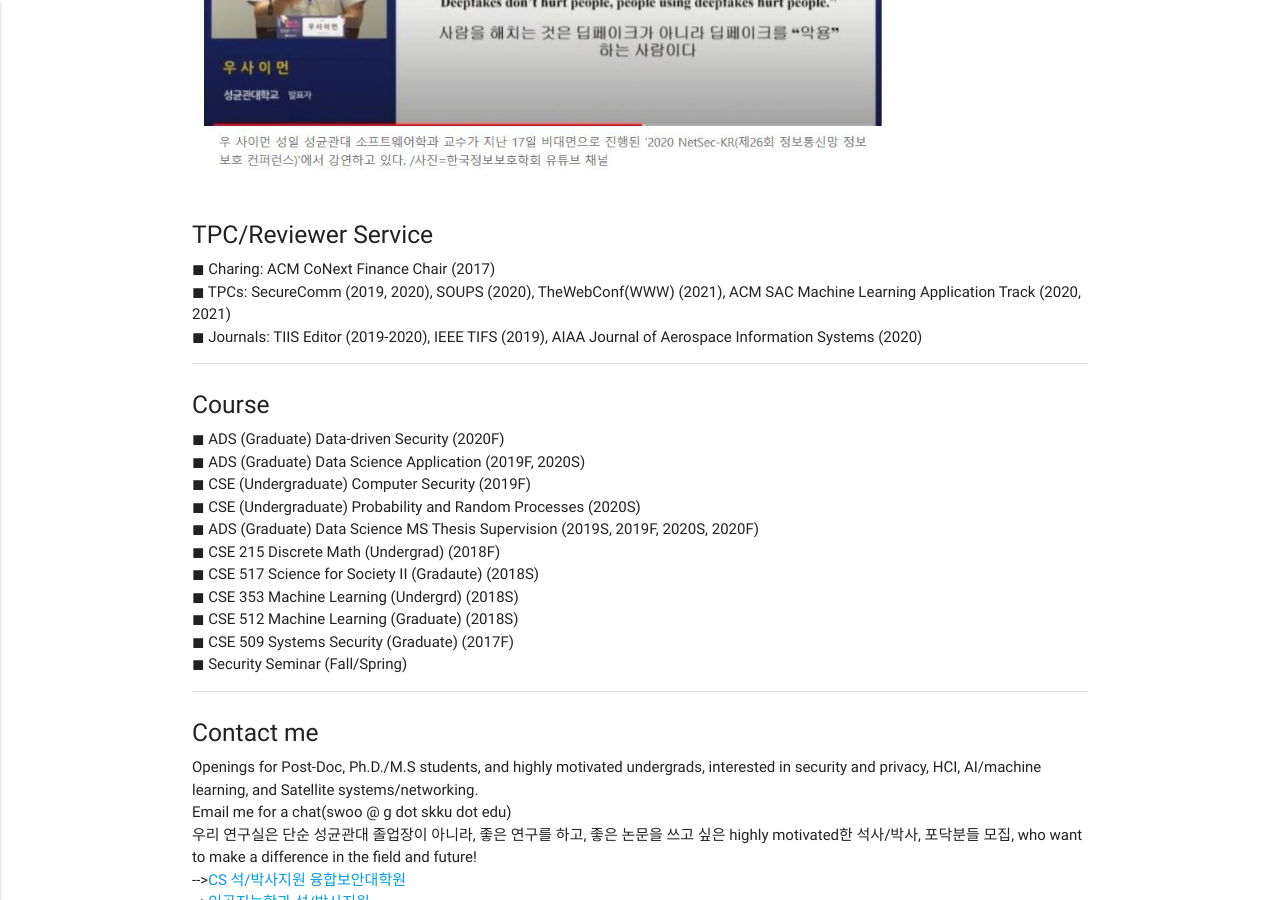
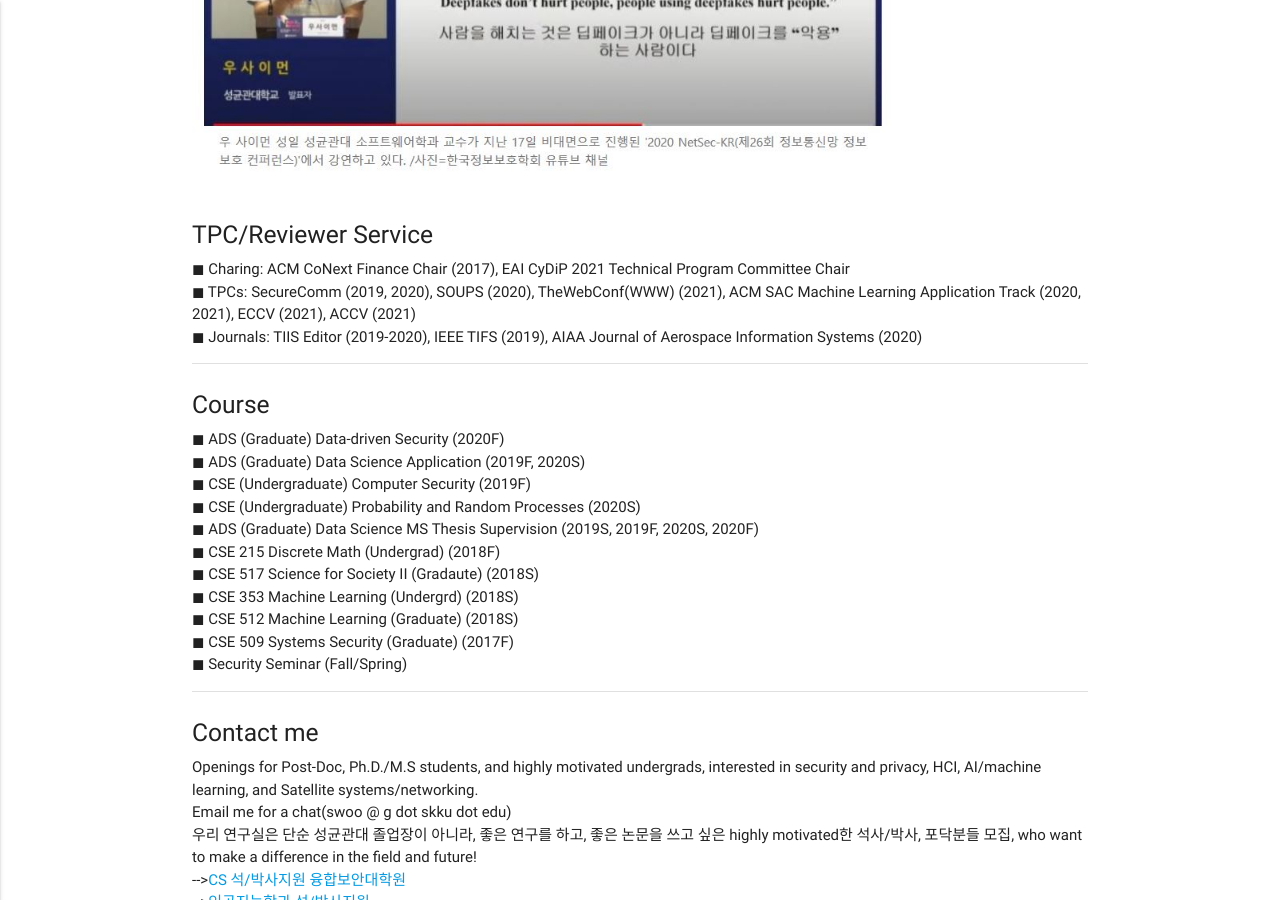
Before and after one commit to Yurim990507/DASH-Lab.github.io, a Jekyll site: the page built from example1.md, in a window 1280 px wide and 900 px high, scrolled down 1108 px. Built offline with Jekyll 4.4.1, drawn with Linux system fonts in a browser that asks for light colours.

Commit message:
Update example1.md

```diff
--- a/example1.md
+++ b/example1.md
@@ -47,8 +47,8 @@ permalink: /About/
 </div>
 <div class="section">
     <h5>TPC/Reviewer Service</h5>
-          ◼ Charing: ACM CoNext Finance Chair (2017)<br>
-          ◼ TPCs: SecureComm (2019, 2020), SOUPS (2020), TheWebConf(WWW) (2021), ACM SAC Machine Learning Application Track (2020, 2021)<br>
+          ◼ Charing: ACM CoNext Finance Chair (2017),  EAI CyDiP 2021 Technical Program Committee Chair <br>
+          ◼ TPCs: SecureComm (2019, 2020), SOUPS (2020), TheWebConf(WWW) (2021), ACM SAC Machine Learning Application Track (2020, 2021), ECCV (2021), ACCV (2021)<br>
           ◼ Journals: TIIS Editor (2019-2020), IEEE TIFS (2019), AIAA Journal of Aerospace Information Systems (2020)<br>
 
 </div>
```
